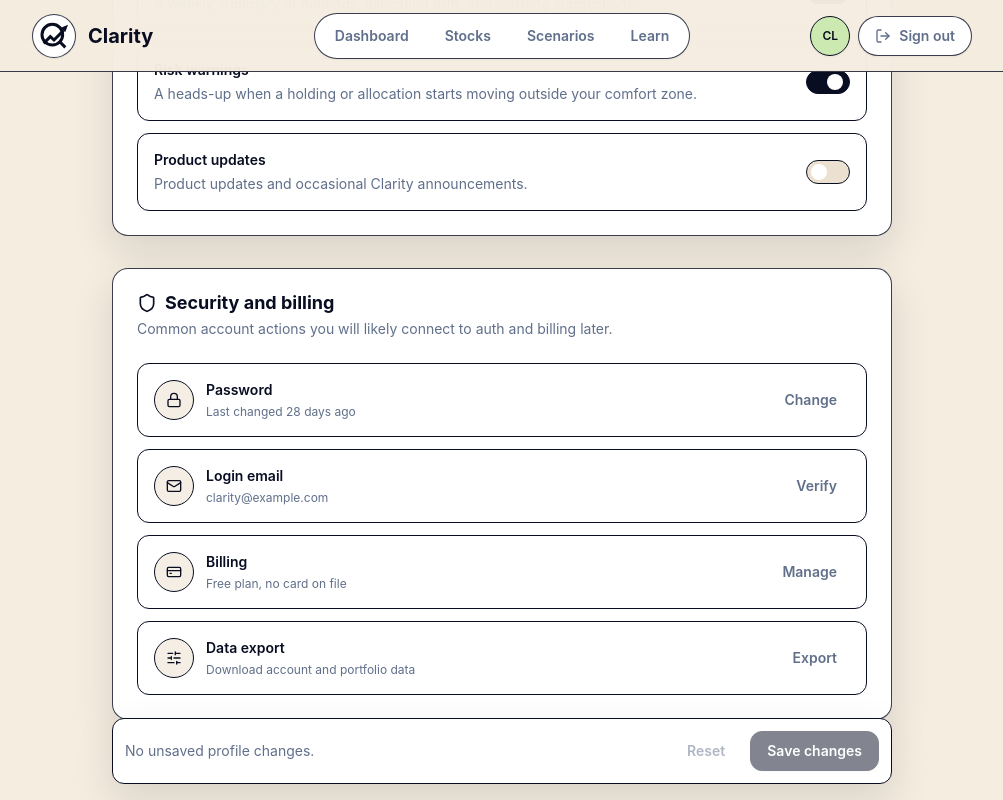
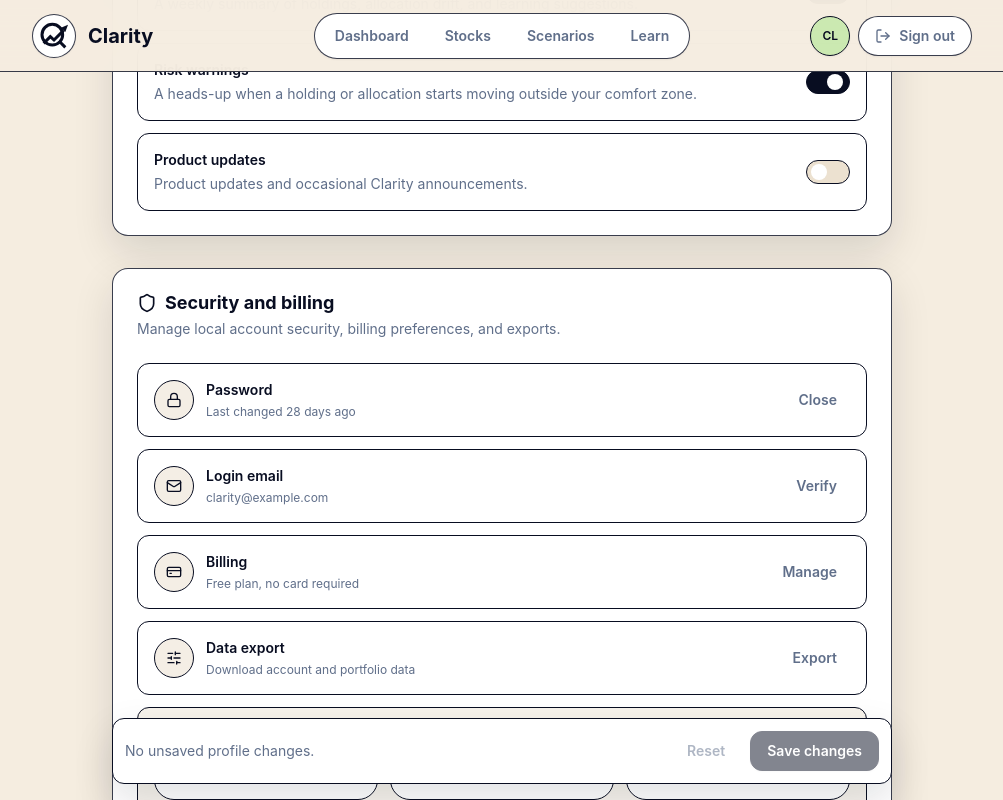
Before and after one commit to williamnguyen205/Rockets, a React (Vite) app in the folder frontend/: page /account in a window 1280 px wide. Both pictures are taken after a click on the button "Change". Shown: the part 1278-2078 px from the top of the page, without its empty margins (138-1141 px from the left). Built offline with nearby package versions, Linux system fonts and the light colour scheme; no server answers.

Commit message:
Add account security actions

```diff
--- a/frontend/src/pages/AccountPage.tsx
+++ b/frontend/src/pages/AccountPage.tsx
@@ -28,6 +28,8 @@ type AccountForm = {
   timeline: InvestmentTimeline
   monthlyContribution: string
 }
+
+type SecurityPanel = "password" | "billing" | null
 
 const preferenceDefaults = {
   emailAlerts: true,
@@ -124,7 +126,16 @@ function Toggle({
 }
 
 export function AccountPage() {
-  const { profile, timeline, monthlyContribution, updateProfileSettings } = usePortfolioStore()
+  const {
+    profile,
+    timeline,
+    monthlyContribution,
+    healthScore,
+    allocation,
+    cashBalance,
+    holdings,
+    updateProfileSettings,
+  } = usePortfolioStore()
   const initialForm: AccountForm = {
     fullName: "Clarity User",
     email: "clarity@example.com",
@@ -137,6 +148,19 @@ export function AccountPage() {
   const [preferences, setPreferences] = useState(preferenceDefaults)
   const [darkMode, setDarkMode] = useState(getInitialTheme)
   const [saved, setSaved] = useState(false)
+  const [activeSecurityPanel, setActiveSecurityPanel] = useState<SecurityPanel>(null)
+  const [passwordFields, setPasswordFields] = useState({
+    current: "",
+    next: "",
+    confirm: "",
+  })
+  const [passwordStatus, setPasswordStatus] = useState("Last changed 28 days ago")
+  const [passwordMessage, setPasswordMessage] = useState("")
+  const [emailVerified, setEmailVerified] = useState(false)
+  const [billingPlan, setBillingPlan] = useState<"Free" | "Plus">("Free")
+  const [cardLast4, setCardLast4] = useState("")
+  const [cardInput, setCardInput] = useState("")
+  const [securityMessage, setSecurityMessage] = useState("")
 
   const hasChanges = useMemo(
     () => JSON.stringify(form) !== JSON.stringify(savedForm),
@@ -172,6 +196,90 @@ export function AccountPage() {
   function resetForm() {
     setForm(savedForm)
     setSaved(false)
+  }
+
+  function updatePasswordField(field: keyof typeof passwordFields, value: string) {
+    setPasswordFields((current) => ({ ...current, [field]: value }))
+    setPasswordMessage("")
+    setSecurityMessage("")
+  }
+
+  function savePasswordChange() {
+    if (!passwordFields.current || !passwordFields.next || !passwordFields.confirm) {
+      setPasswordMessage("Fill out all password fields.")
+      return
+    }
+
+    if (passwordFields.next.length < 8) {
+      setPasswordMessage("Use at least 8 characters for the new password.")
+      return
+    }
+
+    if (passwordFields.next !== passwordFields.confirm) {
+      setPasswordMessage("New password and confirmation do not match.")
+      return
+    }
+
+    setPasswordFields({ current: "", next: "", confirm: "" })
+    setPasswordStatus("Changed just now")
+    setPasswordMessage("")
+    setSecurityMessage("Password updated locally.")
+    setActiveSecurityPanel(null)
+  }
+
+  function verifyEmail() {
+    setEmailVerified(true)
+    setSecurityMessage(`Verification marked complete for ${form.email}.`)
+  }
+
+  function saveBillingDetails() {
+    const digits = cardInput.replace(/\D/g, "")
+
+    if (billingPlan === "Plus" && digits.length < 4) {
+      setSecurityMessage("Enter at least the last 4 card digits for Plus billing.")
+      return
+    }
+
+    setCardLast4(digits ? digits.slice(-4) : "")
+    setCardInput("")
+    setSecurityMessage("Billing settings saved locally.")
+    setActiveSecurityPanel(null)
+  }
+
+  function exportAccountData() {
+    const exportData = {
+      exportedAt: new Date().toISOString(),
+      account: {
+        fullName: form.fullName,
+        email: form.email,
+        emailVerified,
+        billingPlan,
+        cardLast4: cardLast4 || null,
+      },
+      profile: {
+        investorType: form.investorType,
+        timeline: form.timeline,
+        monthlyContribution: Number(form.monthlyContribution) || 0,
+        healthScore,
+      },
+      preferences,
+      portfolio: {
+        cashBalance,
+        allocation,
+        holdings,
+      },
+    }
+    const blob = new Blob([JSON.stringify(exportData, null, 2)], {
+      type: "application/json",
+    })
+    const url = URL.createObjectURL(blob)
+    const link = document.createElement("a")
+
+    link.href = url
+    link.download = "clarity-account-export.json"
+    link.click()
+    URL.revokeObjectURL(url)
+    setSecurityMessage("Account and portfolio export downloaded.")
   }
 
   return (
@@ -318,33 +426,42 @@ export function AccountPage() {
               <Shield className="h-5 w-5 text-primary" aria-hidden="true" />
               Security and billing
             </CardTitle>
-            <CardDescription>Common account actions you will likely connect to auth and billing later.</CardDescription>
+            <CardDescription>Manage local account security, billing preferences, and exports.</CardDescription>
           </CardHeader>
           <CardContent className="grid gap-3">
             {[
               {
                 icon: Lock,
                 label: "Password",
-                description: "Last changed 28 days ago",
-                action: "Change",
+                description: passwordStatus,
+                action: activeSecurityPanel === "password" ? "Close" : "Change",
+                onClick: () =>
+                  setActiveSecurityPanel((current) => (current === "password" ? null : "password")),
               },
               {
                 icon: Mail,
                 label: "Login email",
-                description: form.email,
-                action: "Verify",
+                description: emailVerified ? `${form.email} verified` : form.email,
+                action: emailVerified ? "Verified" : "Verify",
+                onClick: verifyEmail,
               },
               {
                 icon: CreditCard,
                 label: "Billing",
-                description: "Free plan, no card on file",
-                action: "Manage",
+                description:
+                  billingPlan === "Free"
+                    ? "Free plan, no card required"
+                    : `Plus plan${cardLast4 ? `, card ending ${cardLast4}` : ", card needed"}`,
+                action: activeSecurityPanel === "billing" ? "Close" : "Manage",
+                onClick: () =>
+                  setActiveSecurityPanel((current) => (current === "billing" ? null : "billing")),
               },
               {
                 icon: SlidersHorizontal,
                 label: "Data export",
                 description: "Download account and portfolio data",
                 action: "Export",
+                onClick: exportAccountData,
               },
             ].map((item) => (
               <div
@@ -360,11 +477,90 @@ export function AccountPage() {
                     <p className="mt-1 text-xs text-muted-foreground">{item.description}</p>
                   </div>
                 </div>
-                <Button size="sm" type="button" variant="ghost">
+                <Button
+                  disabled={item.label === "Login email" && emailVerified}
+                  size="sm"
+                  type="button"
+                  variant="ghost"
+                  onClick={item.onClick}
+                >
                   {item.action}
                 </Button>
               </div>
             ))}
+            {activeSecurityPanel === "password" ? (
+              <div className="grid gap-3 rounded-xl border border-border bg-muted/40 p-4 sm:grid-cols-3">
+                <Field label="Current password">
+                  <TextInput
+                    type="password"
+                    value={passwordFields.current}
+                    onChange={(event) => updatePasswordField("current", event.target.value)}
+                  />
+                </Field>
+                <Field label="New password">
+                  <TextInput
+                    type="password"
+                    value={passwordFields.next}
+                    onChange={(event) => updatePasswordField("next", event.target.value)}
+                  />
+                </Field>
+                <Field label="Confirm password">
+                  <TextInput
+                    type="password"
+                    value={passwordFields.confirm}
+                    onChange={(event) => updatePasswordField("confirm", event.target.value)}
+                  />
+                </Field>
+                <div className="flex flex-col gap-2 sm:col-span-3 sm:flex-row sm:items-center sm:justify-between">
+                  <p className="text-sm text-muted-foreground">
+                    {passwordMessage || "Password changes are simulated locally for this prototype."}
+                  </p>
+                  <Button type="button" onClick={savePasswordChange}>
+                    Save password
+                  </Button>
+                </div>
+              </div>
+            ) : null}
+            {activeSecurityPanel === "billing" ? (
+              <div className="grid gap-3 rounded-xl border border-border bg-muted/40 p-4 sm:grid-cols-2">
+                <Field label="Plan">
+                  <SelectInput
+                    value={billingPlan}
+                    onChange={(event) => setBillingPlan(event.target.value as "Free" | "Plus")}
+                  >
+                    <option>Free</option>
+                    <option>Plus</option>
+                  </SelectInput>
+                </Field>
+                <Field label="Card last 4">
+                  <TextInput
+                    inputMode="numeric"
+                    maxLength={4}
+                    placeholder={cardLast4 || "Optional for Free"}
+                    value={cardInput}
+                    onChange={(event) => {
+                      setCardInput(event.target.value)
+                      setSecurityMessage("")
+                    }}
+                  />
+                </Field>
+                <div className="flex flex-col gap-2 sm:col-span-2 sm:flex-row sm:items-center sm:justify-between">
+                  <p className="text-sm text-muted-foreground">
+                    {billingPlan === "Free"
+                      ? "Free keeps all current dashboard, stocks, and learning features."
+                      : "Plus billing is simulated locally until payments are connected."}
+                  </p>
+                  <Button type="button" onClick={saveBillingDetails}>
+                    Save billing
+                  </Button>
+                </div>
+              </div>
+            ) : null}
+            {securityMessage ? (
+              <p className="rounded-xl border border-primary/30 bg-primary/10 px-4 py-3 text-sm font-semibold text-primary">
+                {securityMessage}
+              </p>
+            ) : null}
           </CardContent>
         </Card>
 
```
Also changed, not shown: frontend/src/pages/ScenariosPage.tsx (+40 -20 lines).
